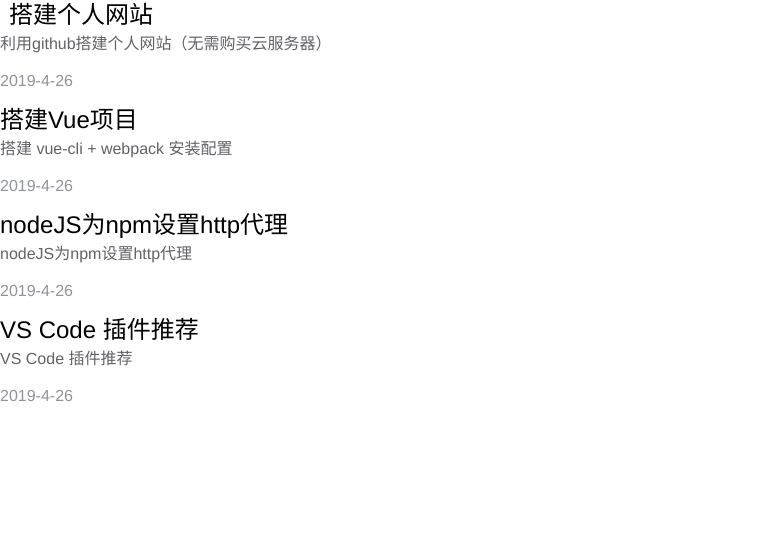
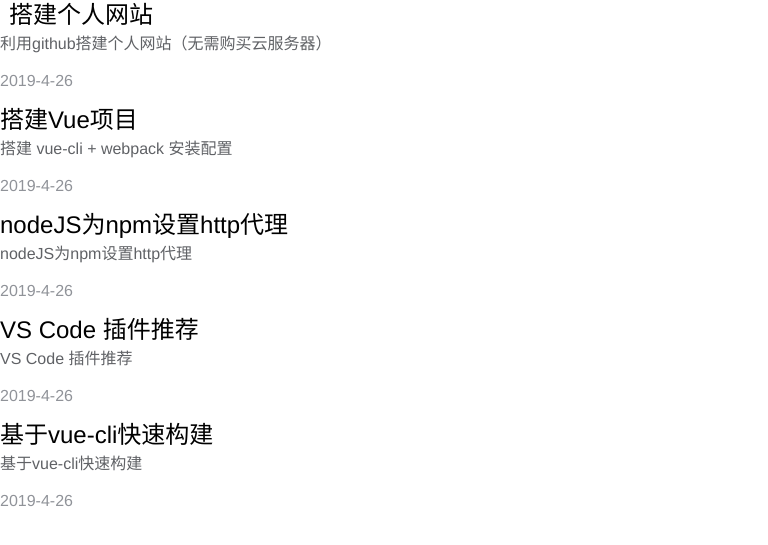
Before and after one commit to ZiLongLing/ZiLongLing.github.io, a plain HTML site: page index.html in a window 1280 px wide. Shown: the part 81-626 px from the top of the page, without its empty margins (0-768 px from the left). Drawn offline with nearby package versions, Linux system fonts and the light colour scheme.

Commit message:
Update index.html

```diff
--- a/index.html
+++ b/index.html
@@ -95,6 +95,12 @@
                         desc: 'VS Code 插件推荐',
                         link: 'https://www.jianshu.com/p/282d30e38f51',
                         createDate: '2019-4-26'
+                    },
+                    {
+                        title: '基于vue-cli快速构建',
+                        desc: '基于vue-cli快速构建',
+                        link: 'https://www.jianshu.com/p/2769efeaa10a',
+                        createDate: '2019-4-26'
                     }
                 ]
             }
```
